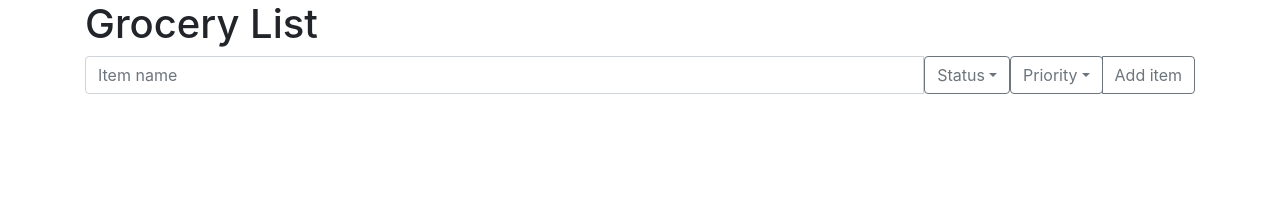
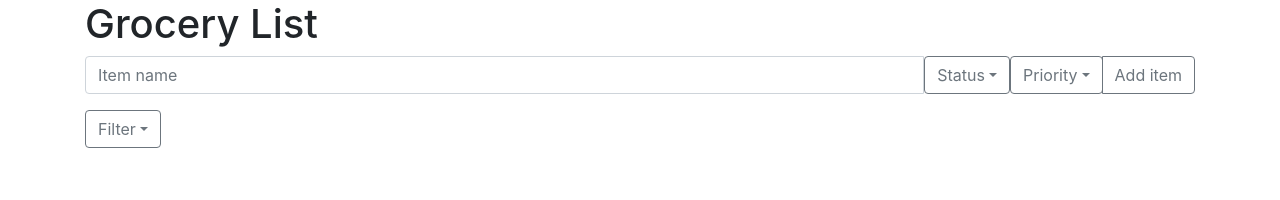
Before and after one commit to wolfter12/grocery-list, a React (Create React App) app: page / in a window 1280 px wide. Shown: the top 200 px of the page. Built offline with nearby package versions, Linux system fonts and the light colour scheme.

Commit message:
Added filter

```diff
--- a/src/components/GroceryList/GroceryList.js
+++ b/src/components/GroceryList/GroceryList.js
@@ -1,11 +1,44 @@
-import React from 'react';
+import React, { useState } from 'react';
 import { useSelector } from 'react-redux';
 import Entry from '../Entry';
+import DropdownButton from 'react-bootstrap/DropdownButton';
+import Dropdown from 'react-bootstrap/Dropdown';
+import { RAN_OUT, HAVE, ALL } from '../../configs/constants';
 
 function GroceryList() {
+  const [filterParam, setFilterParam] = useState(ALL);
+
   const list = useSelector((state) => state.list);
-  const listItems = list.map((entry) => <Entry key={entry.id} entry={entry} />);
-  return <div>{listItems}</div>;
+
+  const listItems = list
+    .filter(({ statusHistory }) => {
+      if (filterParam === ALL) {
+        return true;
+      }
+      return statusHistory[0].status === filterParam;
+    })
+    .map((entry) => <Entry key={entry.id} entry={entry} />);
+
+  const onFilterSelect = (e) => {
+    console.log(e);
+    setFilterParam(e);
+  };
+  return (
+    <div>
+      <DropdownButton
+        variant="outline-secondary"
+        title="Filter"
+        id="input-group-dropdown-filter"
+        onSelect={onFilterSelect}
+        className="mb-2"
+      >
+        <Dropdown.Item eventKey={RAN_OUT}>{RAN_OUT}</Dropdown.Item>
+        <Dropdown.Item eventKey={HAVE}>{HAVE}</Dropdown.Item>
+        <Dropdown.Item eventKey={ALL}>{ALL}</Dropdown.Item>
+      </DropdownButton>
+      {listItems}
+    </div>
+  );
 }
 
 export default GroceryList;
```
